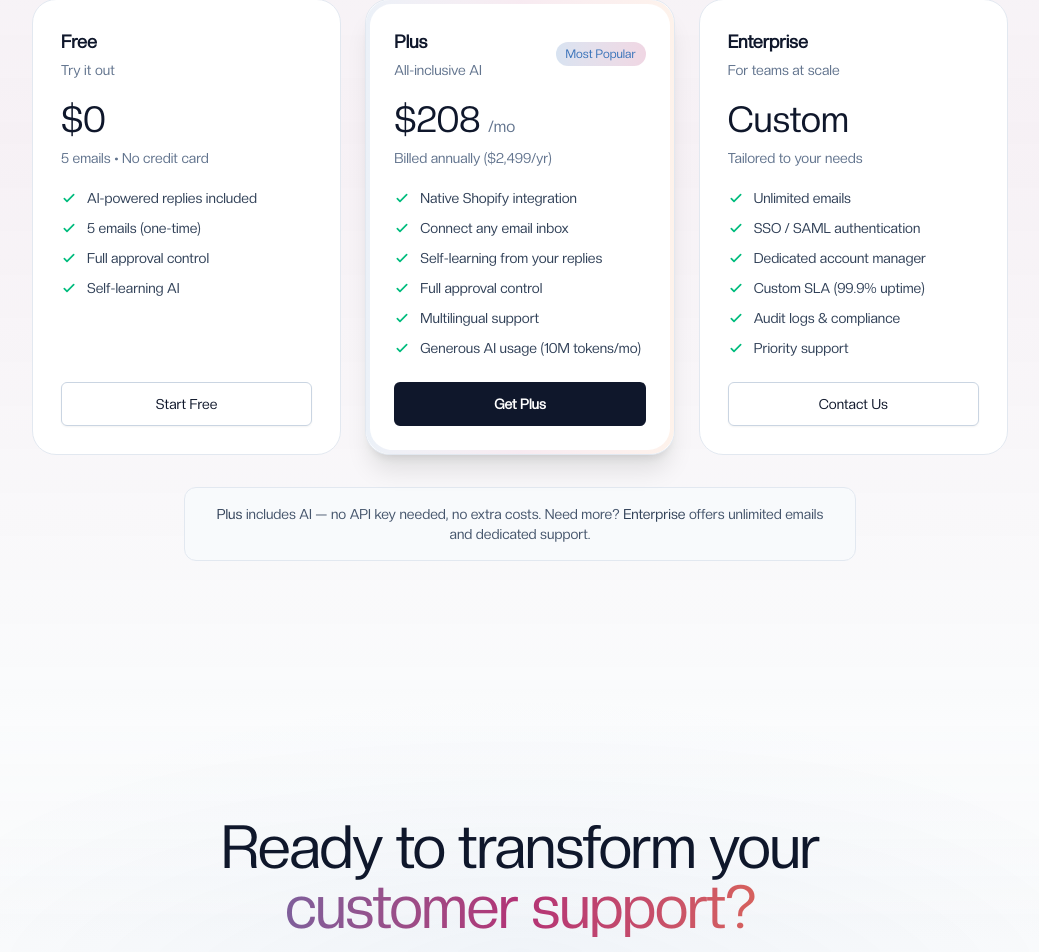
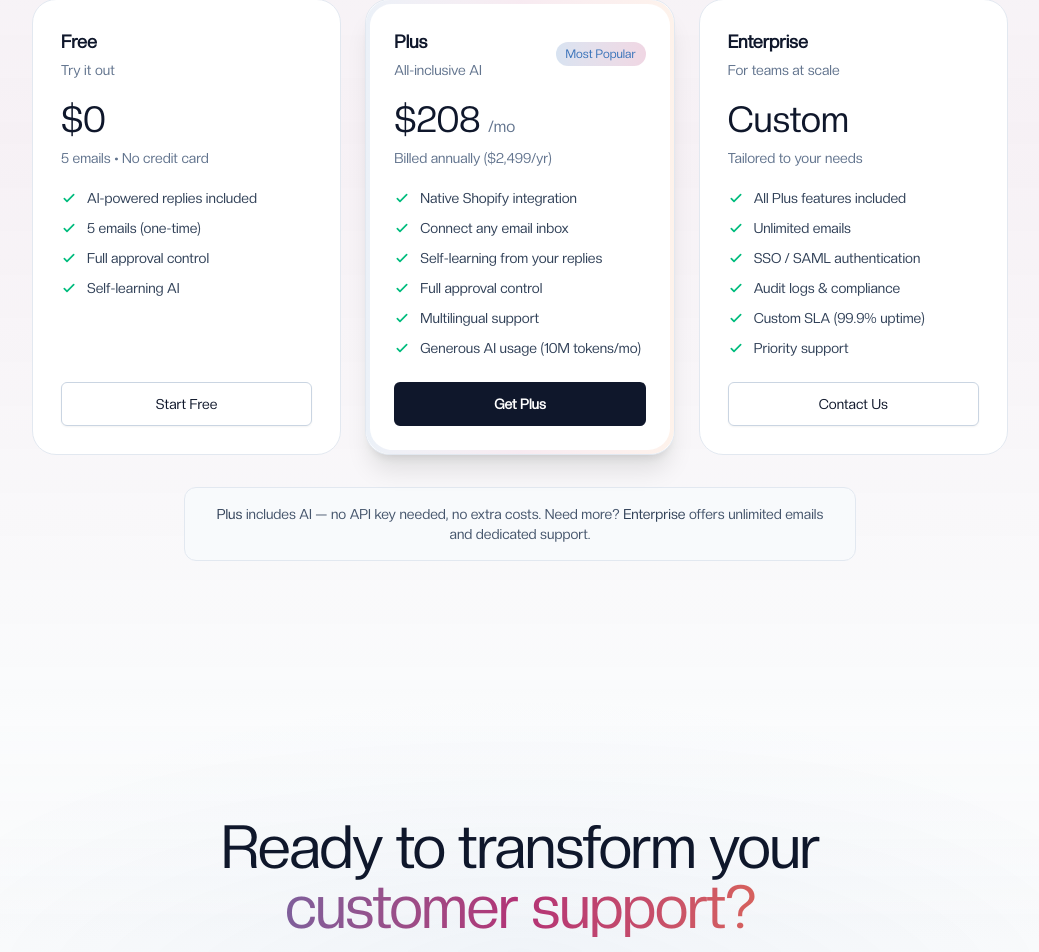
Before and after one commit to matiiimat/cs-appv1, a Next.js app: page / in a window 1280 px wide. Shown: the part 3849-4801 px from the top of the page, without its empty margins (120-1159 px from the left). Built offline with nearby package versions, Linux system fonts and the light colour scheme; a web font is replaced by a local one.

Commit message:
Updated Entreprise

```diff
--- a/app/page.tsx
+++ b/app/page.tsx
@@ -1009,11 +1009,11 @@ export default function LuxuryLanding() {
                     {/* Features */}
                     <div className="mb-6 space-y-2.5">
                       {[
+                        "All Plus features included",
                         "Unlimited emails",
                         "SSO / SAML authentication",
-                        "Dedicated account manager",
+                        "Audit logs & compliance",
                         "Custom SLA (99.9% uptime)",
-                        "Audit logs & compliance",
                         "Priority support",
                       ].map((feature, i) => (
                         <div key={i} className="flex items-center gap-2.5 text-sm text-slate-700 dark:text-white/70">
```
